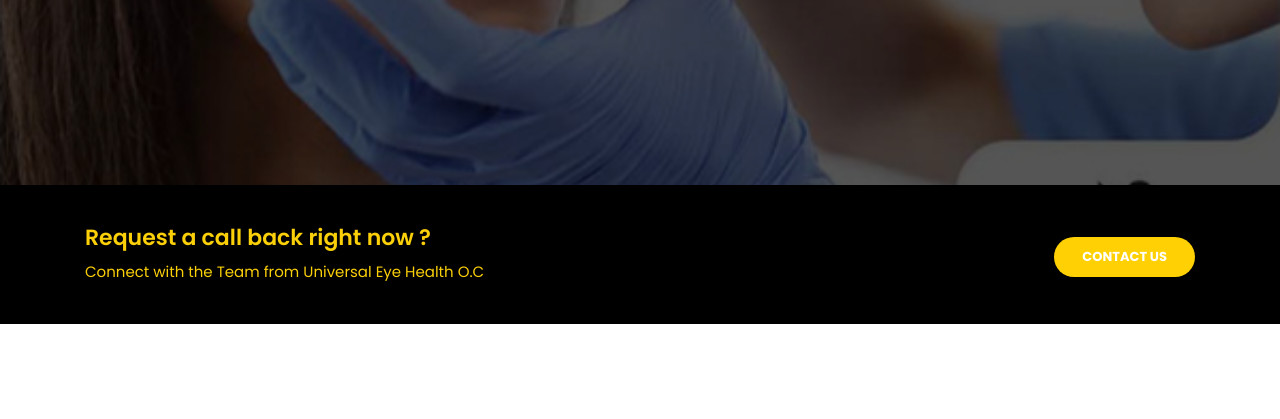
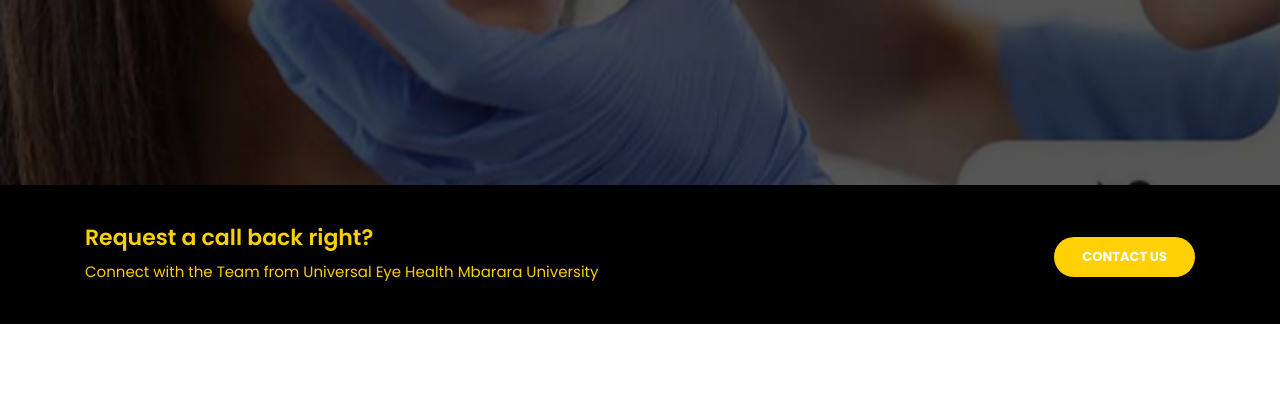
Before and after one commit to kuyesu/universal-eye, a Django app: page / in a window 1280 px wide. Shown: the part 621-1040 px from the top of the page. Run offline with Django 3.2, Linux system fonts and the light colour scheme; some libraries are stand-ins or nearby versions.

Commit message:
third edit

```diff
--- a/website/templates/index.html
+++ b/website/templates/index.html
@@ -141,8 +141,8 @@
       <div class="container">
         <div class="row">
           <div class="col-md-8">
-            <h4>Request a call back right now ?</h4>
-            <span>Connect with the Team from Universal Eye Health O.C </span>
+            <h4>Request a call back right?</h4>
+            <span>Connect with the Team from Universal Eye Health Mbarara University </span>
           </div>
           <div class="col-md-4">
             <a href="#" class="border-button">Contact Us</a>
```
Also changed, not shown: static/assets/images/client-01.png, static/assets/images/service_02.jpg (deleted), static/assets/images/service_03.jpg (deleted).
